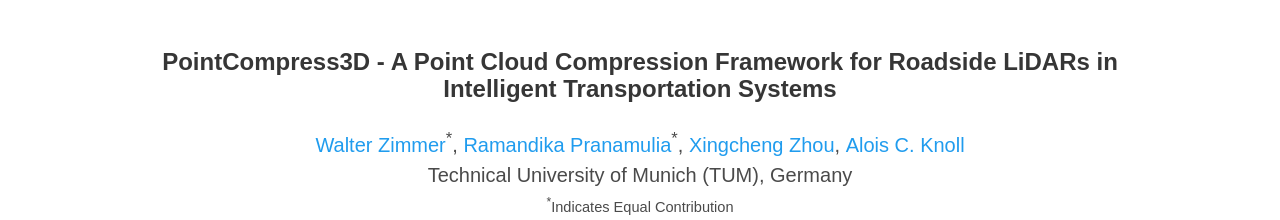
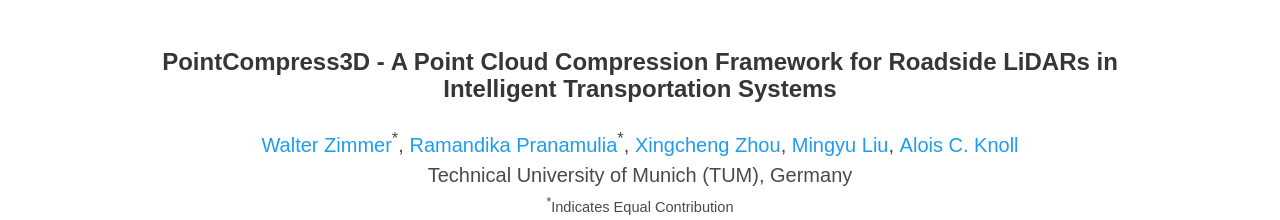
Before and after one commit to pointcompress3d/pointcompress3d.github.io, a plain HTML site: page index.html in a window 1280 px wide. Shown: the top 220 px of the page. Drawn offline with nearby package versions, Linux system fonts and the light colour scheme; some icons are missing; a web font is replaced by a local one.

Commit message:
update authors

```diff
--- a/index.html
+++ b/index.html
@@ -64,6 +64,9 @@
                         </span>
                         <span class="author-block">
                           <a href="https://www.ce.cit.tum.de/air/people/xingcheng-zhou-msc/" target="_blank">Xingcheng Zhou</a>,
+                        </span>
+                        <span class="author-block">
+                          <a href="https://scholar.google.com/citations?user=Bcohc-oAAAAJ&hl" target="_blank">Mingyu Liu</a>,
                         </span>
                         <span class="author-block">
                           <a href="https://www.ce.cit.tum.de/air/people/prof-dr-ing-habil-alois-knoll/" target="_blank">Alois C. Knoll</a>
```
